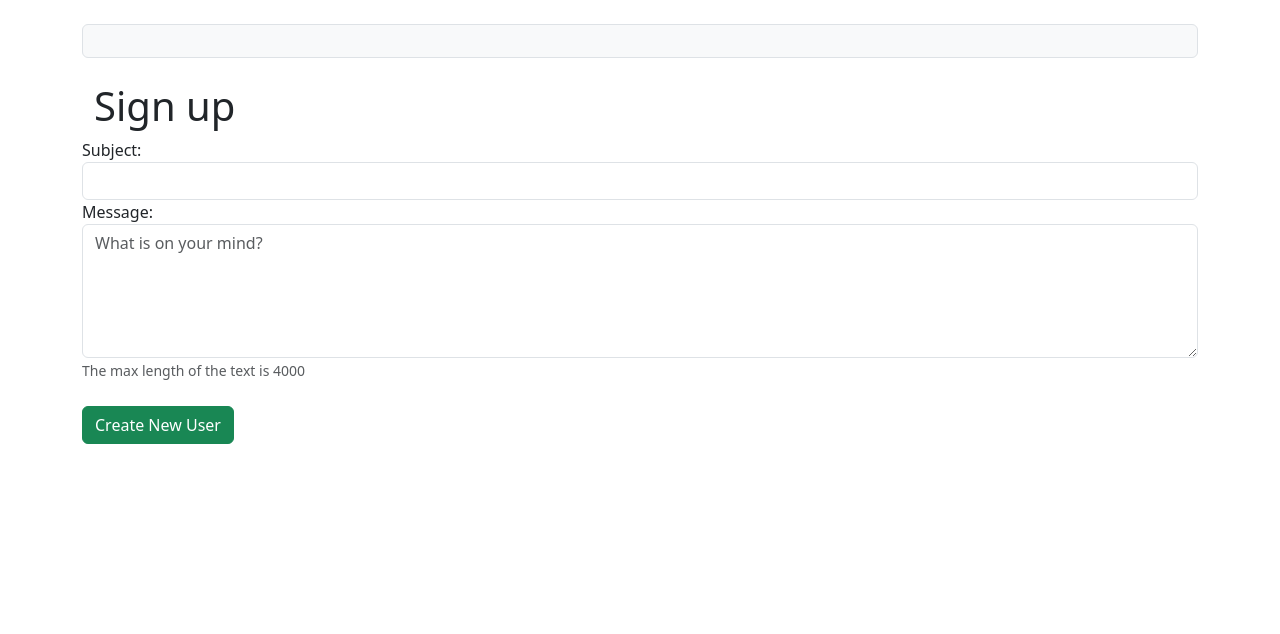
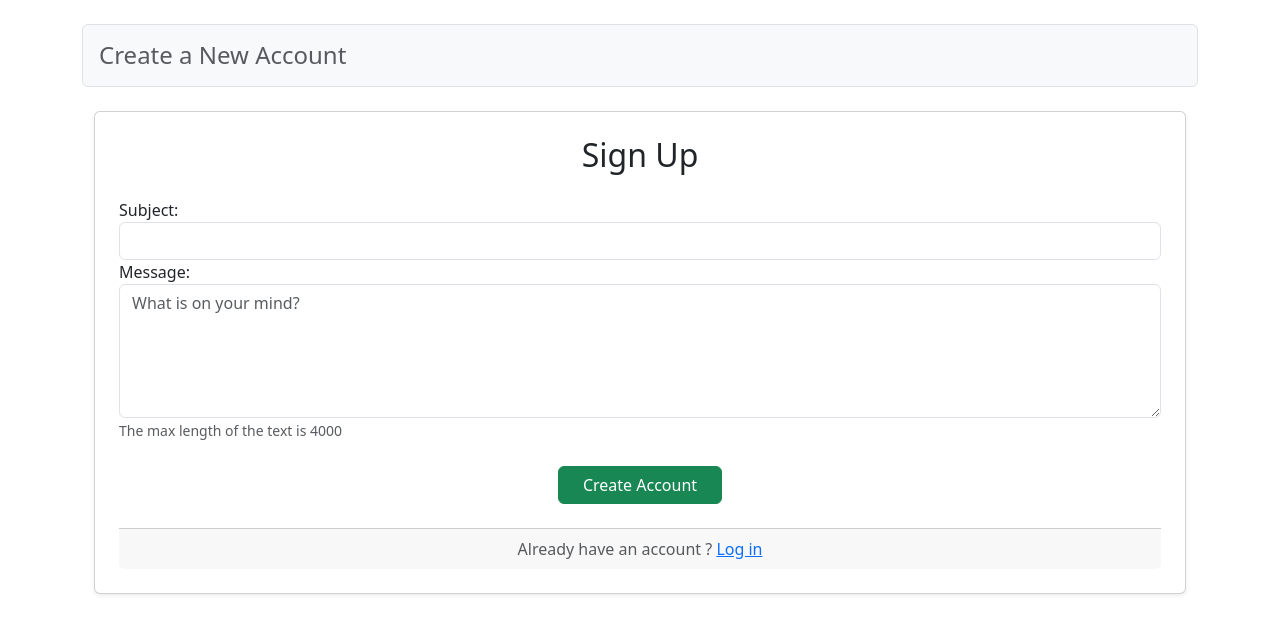
Before and after one commit to Ameramahmoud22/Discussion_board, a Django app: template templates/signup.html in a window 1280 px wide. Shown: the part 56-690 px from the top of the page. Run offline with Django 5.2, Linux system fonts and the light colour scheme; the template is opened without the code that fills it: values that come from a table or form of the project are taken from there, others are empty; some libraries are stand-ins or nearby versions.

Commit message:
final version of signup.html file

```diff
--- a/templates/signup.html
+++ b/templates/signup.html
@@ -1,15 +1,26 @@
 {% extends 'base.html' %}
 
+{% block title %}Sign Up{% endblock %}
+
+{% block header %}Create a New Account{% endblock %}
+
 {% block content %}
-<div class="container">
-    <h1>Sign up</h1>
+<div class="container mt-4">
+  <div class="card shadow-sm p-4">
+    <h2 class="mb-4 text-center">Sign Up</h2>
+
+    <form method="post" novalidate>
+      {% csrf_token %}
+      {% include 'includes/form.html' %}
+      <div class="text-center mt-4">
+        <button type="submit" class="btn btn-success px-4">Create Account</button>
+      </div>
+      <br>
+
+      <div class="card-footer text-muted text-center" >
+       Already have an account ? <a href="#" > Log in</a>
+      </div>
+    </form>
+  </div>
 </div>
-
-<form method="post" novalidate>
-    {% csrf_token %}
-   {% include 'includes/form.html' %}
-   <br> <br>
-    <button type="submit" class="btn btn-success">Create New User</button>
-</form>
-
 {% endblock %}
```
